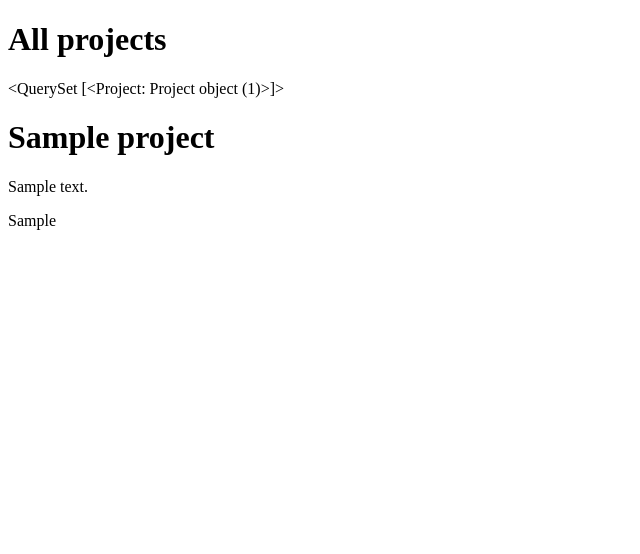
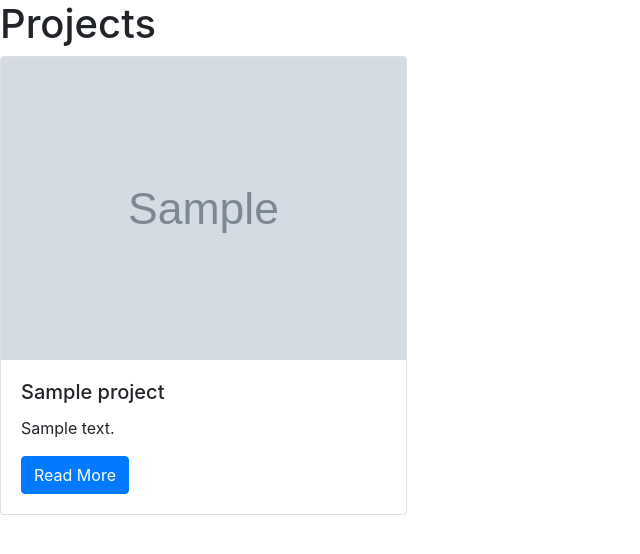
Before and after one commit to vianconi/django-portfolio, a Django app: page /projects in a window 1280 px wide. Shown: the top 554 px of the page, without its empty margins (0-640 px from the left). Run offline with Django 5.2, Linux system fonts and the light colour scheme; tables that the repository leaves empty hold one stand-in row (values such as "Sample post"); grey boxes marked "Sample" are stand-in pictures; some libraries are stand-ins or nearby versions.

Commit message:
my second commit

```diff
--- a/projects/models.py
+++ b/projects/models.py
@@ -5,4 +5,4 @@ class Project(models.Model):
     title = models.CharField(max_length=100)
     description = models.TextField()
     technology = models.CharField(max_length=20)
-    image = models.FilePathField(path='/projects/img')
+    image = models.CharField(max_length=100)
--- a/projects/templates/projects/all_projects.html
+++ b/projects/templates/projects/all_projects.html
@@ -1,20 +1,32 @@
+{% load static %}
 <!DOCTYPE html>
 <html lang="en">
 
 <head>
-    <meta charset="UTF-8">
-    <meta name="viewport" content="width=device-width, initial-scale=1.0">
-    <title>Document</title>
+    <meta charset="utf-8">
+    <title>Projects</title>
+    <link rel="stylesheet" href="https://stackpath.bootstrapcdn.com/bootstrap/4.3.1/css/bootstrap.min.css"
+        integrity="sha384-ggOyR0iXCbMQv3Xipma34MD+dH/1fQ784/j6cY/iJTQUOhcWr7x9JvoRxT2MZw1T" crossorigin="anonymous">
 </head>
 
 <body>
-    <h1>All projects</h1>
-    {{ projects }}
-    {% for project in projects %}
-    <h1>{{ project.title }}</h1>
-    <p>{{ project.description }}</p>
-    <p>{{ project.technology }}</p>
-    {% endfor %}
+    <h1>Projects</h1>
+    <div class="row">
+        {% for project in projects %}
+        <div class="col-md-4">
+            <div class="card mb-2">
+                <img class="card-img-top" src="{% static project.image %}">
+                <div class="card-body">
+                    <h5 class="card-title">{{ project.title }}</h5>
+                    <p class="card-text">{{ project.description }}</p>
+                    <a href="#" class="btn btn-primary">
+                        Read More
+                    </a>
+                </div>
+            </div>
+        </div>
+        {% endfor %}
+    </div>
 </body>
 
 </html>
```
Also changed, not shown: projects/migrations/0003_alter_project_image.py (added), projects/static/projects/img/blog.jpg (added), projects/static/projects/img/blog.png (deleted), projects/static/projects/img/e-commerce.jpg (deleted), projects/static/projects/img/ecommerce.png (added), projects/static/projects/img/todo.jpg (added), 1 other file.
